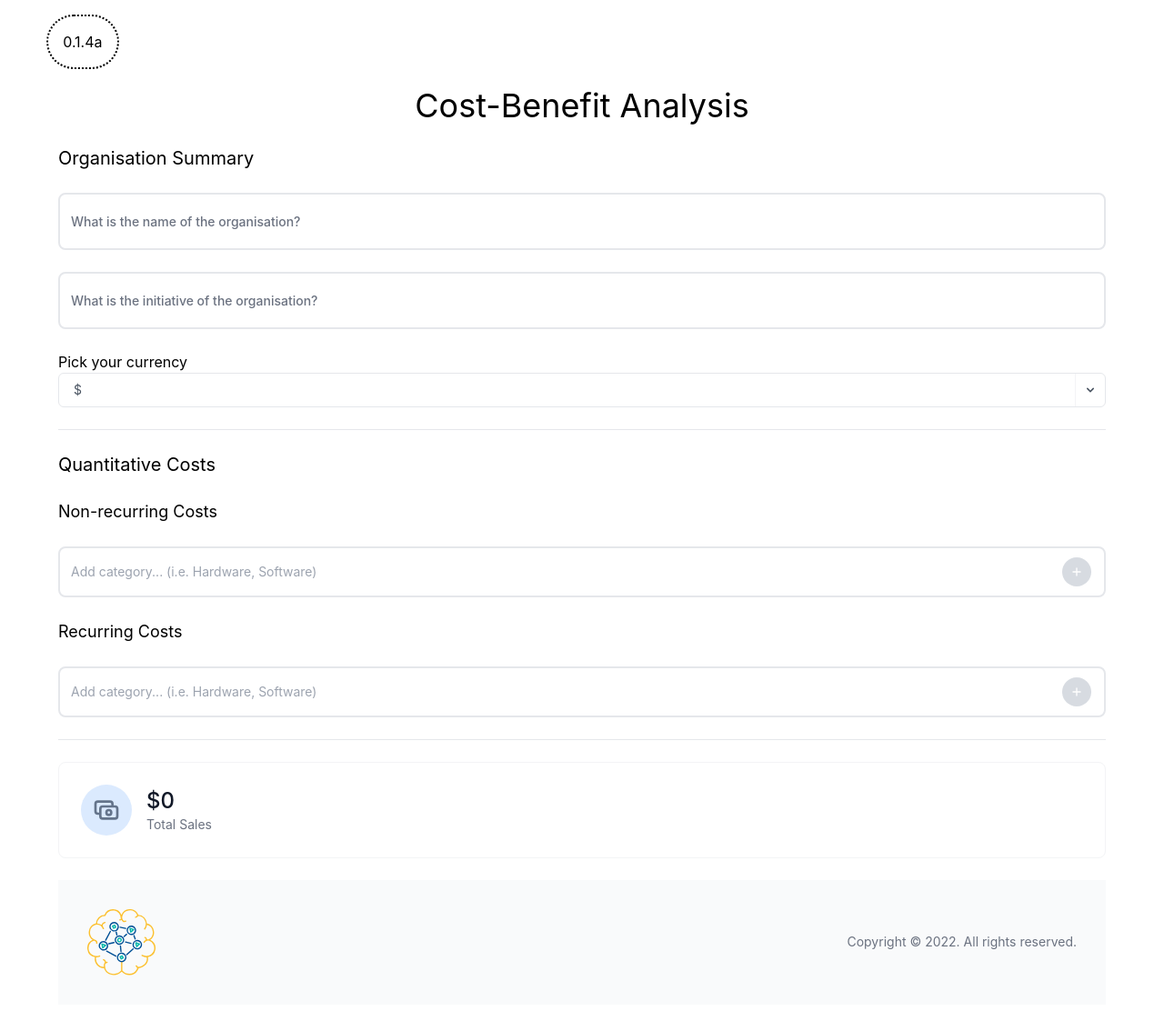
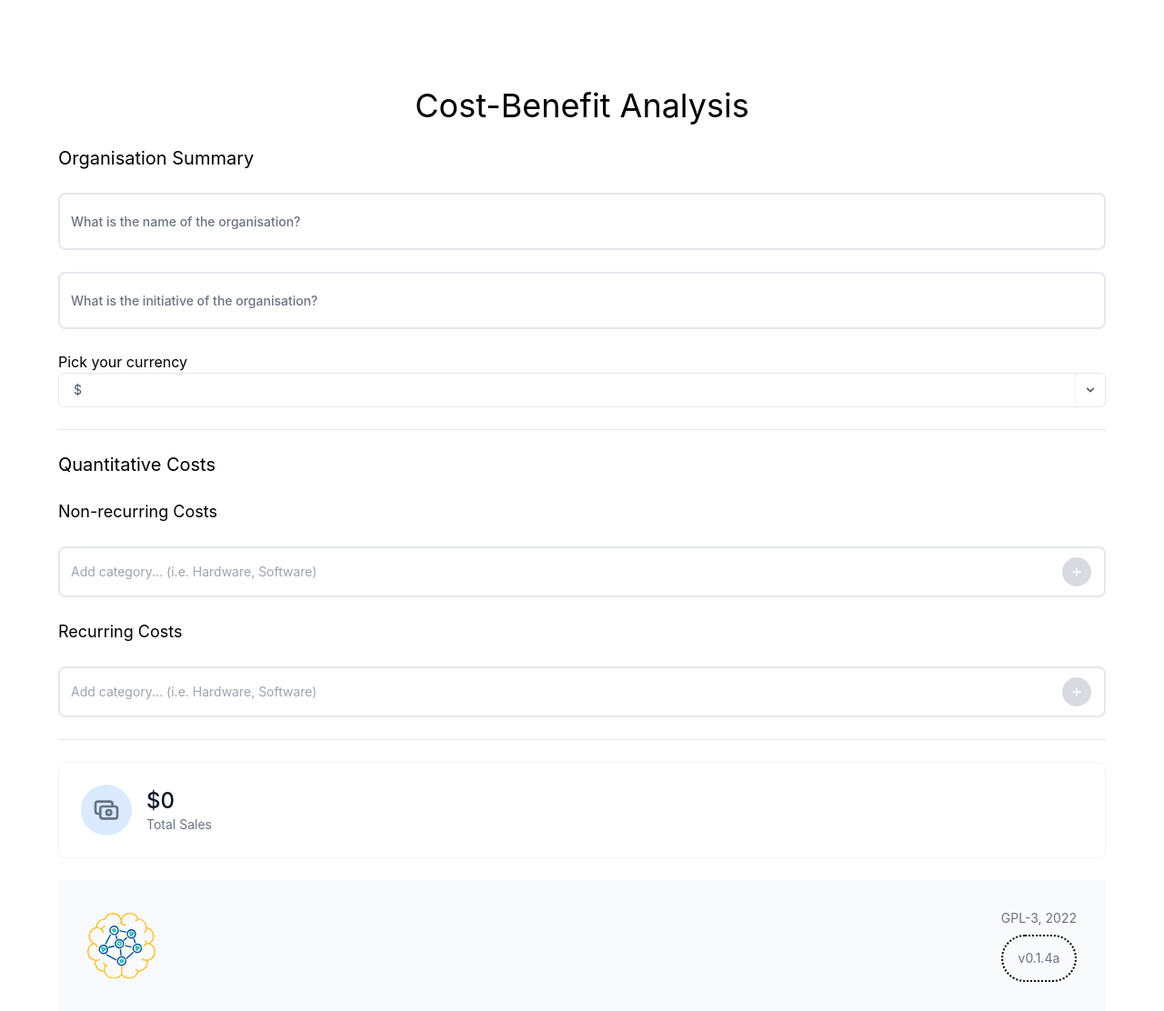
Before and after one commit to dfxe/c-b-analysis-expert, a Next.js app: page / in a window 1280 px wide. Shown: the whole page at 91% size. Built offline with nearby package versions, Linux system fonts and the light colour scheme.

Commit message:
Add new version display on footer

```diff
--- a/components/survey/Footer.tsx
+++ b/components/survey/Footer.tsx
@@ -1,5 +1,6 @@
 import React from "react";
 
+import packageJson from "../../package.json";
 const Footer = () => {
   return (
     <footer className="bg-gray-50">
@@ -39,9 +40,21 @@ const Footer = () => {
             </svg>
           </div>
 
-          <p className="mt-4 text-sm text-center text-gray-500 lg:text-right lg:mt-0">
-            Copyright &copy; {new Date().getFullYear()}. All rights reserved.
-          </p>
+          <div className="mt-4 flex flex-col text-sm text-center text-gray-500 lg:text-right lg:mt-0">
+            <div>GPL-3, {new Date().getFullYear()}</div>
+            <div className="h-2"></div>
+            <div
+              style={{
+                textAlign: "center",
+                padding: "1em",
+                border: "2px dotted black",
+                borderRadius: "64px",
+                zIndex: 1,
+              }}
+            >
+              v{packageJson.version}a
+            </div>
+          </div>
         </div>
       </div>
     </footer>
--- a/pages/index.tsx
+++ b/pages/index.tsx
@@ -2,7 +2,6 @@ import type { NextPage } from "next";
 import Head from "next/head";
 import Survey from "../components/survey/Survey";
 
-import packageJson from "../package.json";
 import DetailsProvider from "../components/contexts/DetailsProvider";
 
 import Footer from "../components/survey/Footer";
@@ -14,19 +13,6 @@ const Home: NextPage = () => {
         <meta name="description" content="Generated by create next app" />
         <link rel="icon" href="/favicon.ico" />
       </Head>
-      <div
-        style={{
-          position: "absolute",
-          left: "4vw",
-          top: "2vh",
-          padding: "1em",
-          border: "2px dotted black",
-          borderRadius: "64px",
-          zIndex: 1,
-        }}
-      >
-        {packageJson.version}a
-      </div>
 
       <DetailsProvider>
         <Survey></Survey>
```
